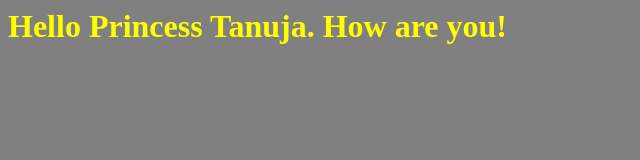
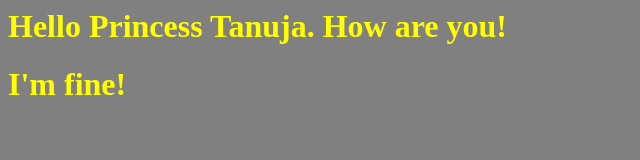
Before and after one commit to tanuja20/testing, a plain HTML site: page index.html in a window 1280 px wide. Shown: the whole page, without its empty margins (0-640 px from the left). Drawn offline with Linux system fonts and the light colour scheme.

Commit message:
New branch Princess

```diff
--- a/index.html
+++ b/index.html
@@ -1,5 +1,9 @@
 <h1>
 	Hello Princess Tanuja. How are you!
+</h1>
+
+<h1>
+	I'm fine!
 </h1>
 
 <style type="text/css">
```
